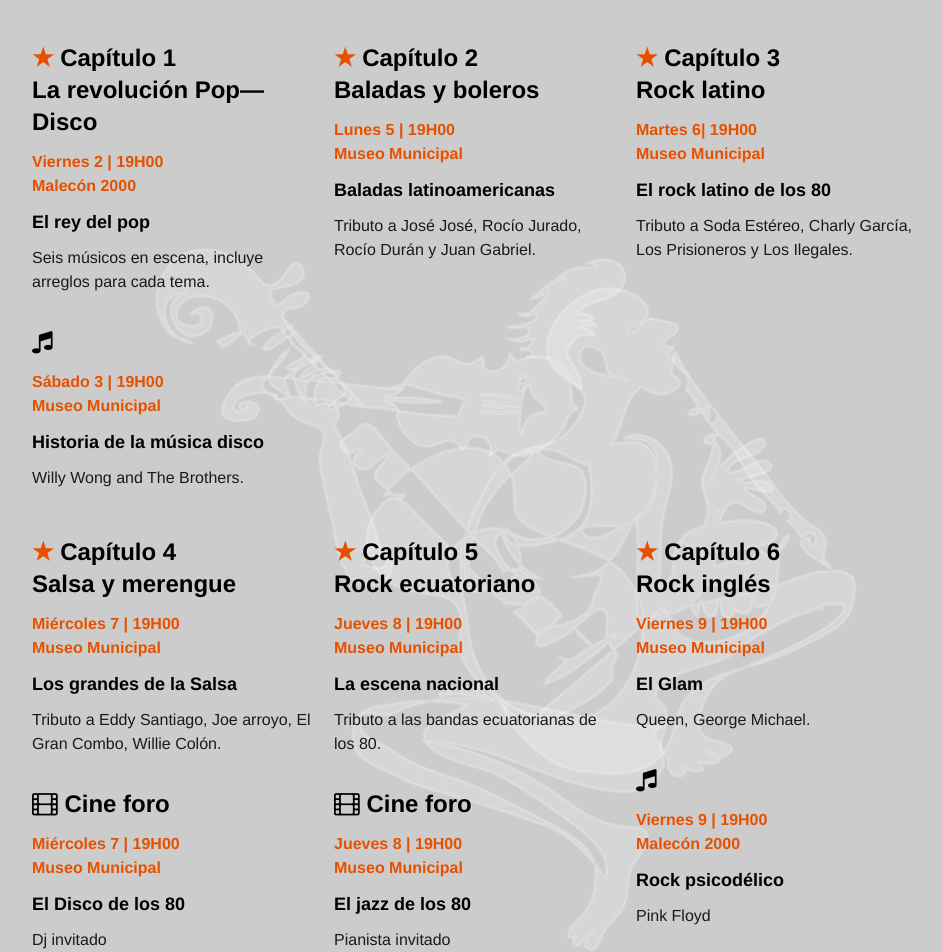
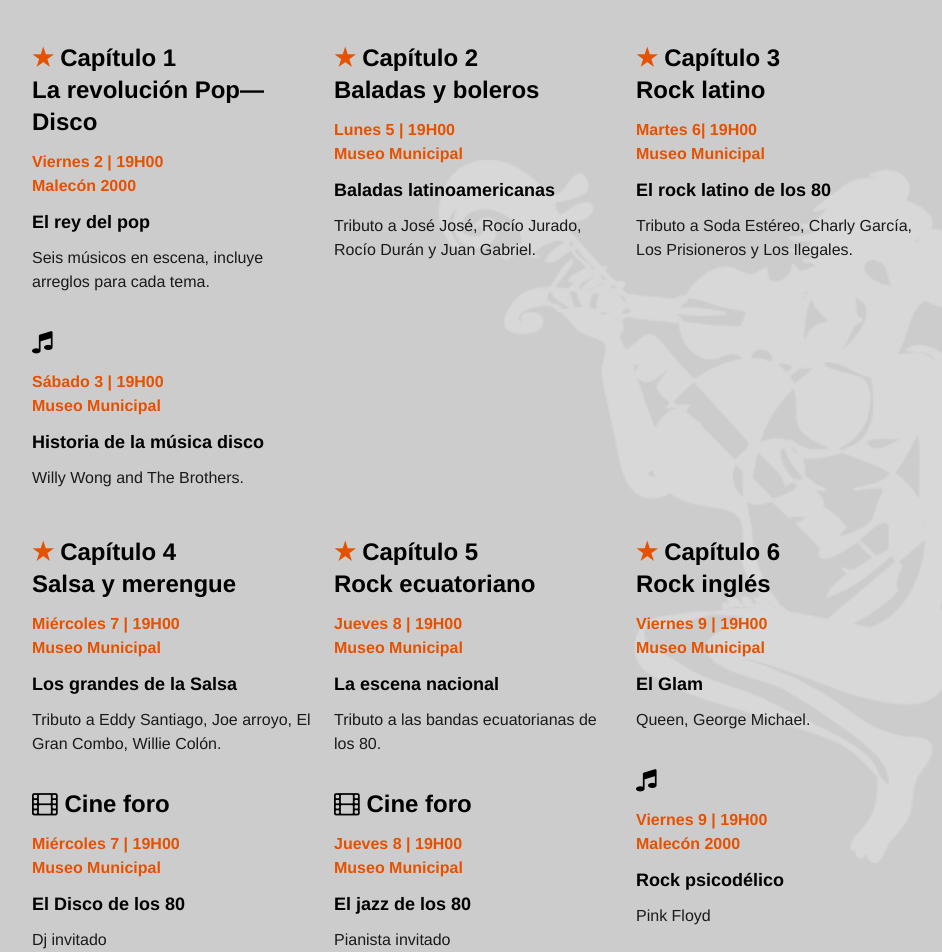
Before and after one commit to ybarbouro/musmusgye, a Jekyll site: the page built from index.html, in a window 1280 px wide. Shown: the part 1404-2356 px from the top of the page, without its empty margins (170-1112 px from the left). Built offline with Jekyll 4.4.1, drawn with Linux system fonts in a browser that asks for light colours.

Commit message:
Updating faunos
Cambiando detalles de fauno-light.svg

```diff
--- a/css/main.css
+++ b/css/main.css
@@ -120,7 +120,7 @@
 }
 
 .fauno-bg {
-  background: url('../img/mussim_light.svg') bottom left no-repeat;
+  background: url('../img/fauno-light.svg') bottom left no-repeat;
   background-size:cover;
 }
 
```
Also changed, not shown: img/fauno-light.svg (added), img/mussim_light.svg (deleted).
